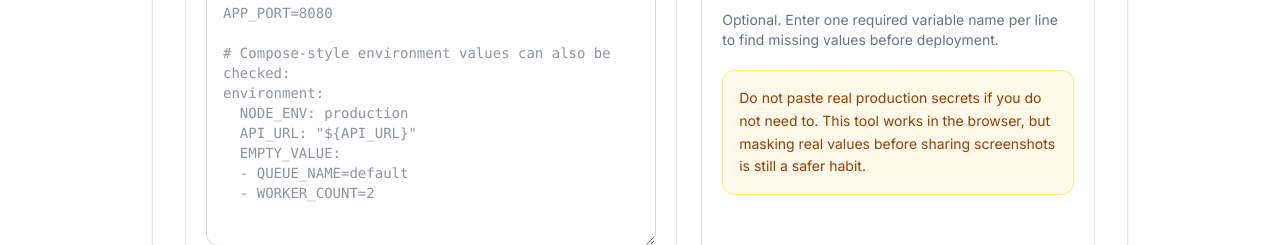
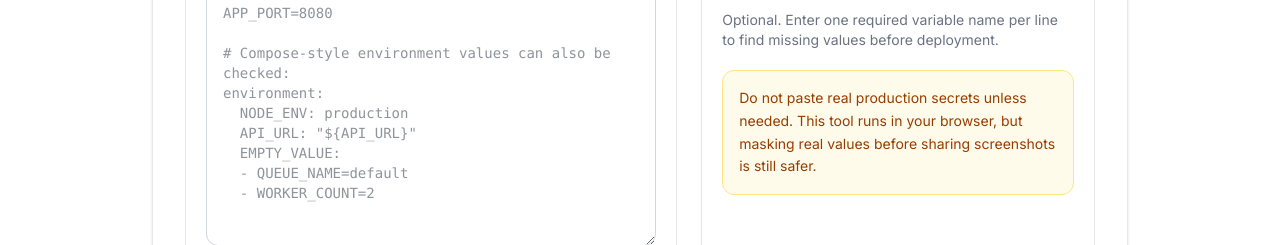
Before and after one commit to vaarunsonawwane-ops/yoryantra-new, a Next.js app: page /tools/docker-environment-variable-checker in a window 1280 px wide. Shown: the part 664-909 px from the top of the page. Built offline with nearby package versions, Linux system fonts and the light colour scheme.

Commit message:
Update ToolClient.tsx

```diff
--- a/app/tools/docker-environment-variable-checker/ToolClient.tsx
+++ b/app/tools/docker-environment-variable-checker/ToolClient.tsx
@@ -226,9 +226,9 @@ export default function ToolClient() {
           </p>
 
           <div className="mt-5 rounded-xl border border-amber-200 bg-amber-50 p-4 text-sm leading-relaxed text-amber-800">
-            Do not paste real production secrets if you do not need to. This tool
-            works in the browser, but masking real values before sharing screenshots
-            is still a safer habit.
+            Do not paste real production secrets unless needed. This tool
+			runs in your browser, but masking real values before sharing
+			screenshots is still safer.
           </div>
         </div>
       </div>
```
